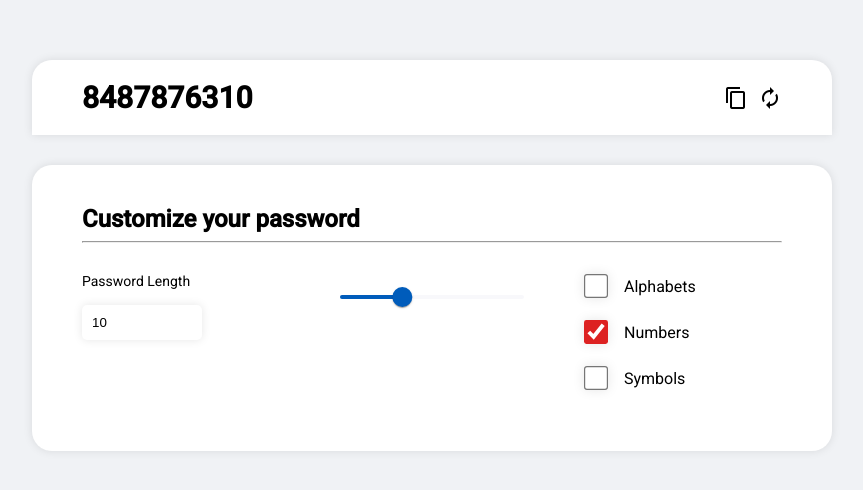
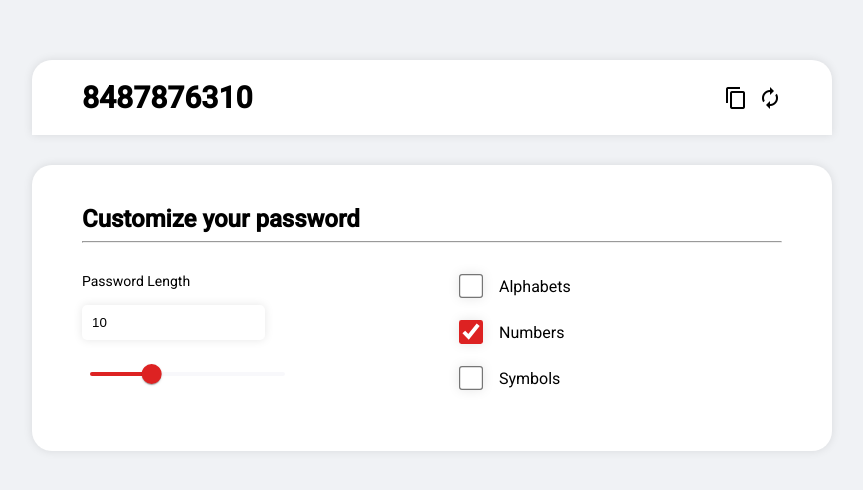
Before and after one commit to ayushijain97/random-password-generator, an Angular app: page / in a window 1280 px wide. Shown: the part 140-630 px from the top of the page, without its empty margins (208-1071 px from the left). Built offline with nearby package versions, Linux system fonts and the light colour scheme.

Commit message:
fix: ui change

```diff
--- a/src/app/app.component.css
+++ b/src/app/app.component.css
@@ -127,7 +127,7 @@
   .customize-password{
     margin-top: 30px;
     display: grid;
-    grid-template-columns: 1fr 1fr 1fr;
+    grid-template-columns: 1fr 1fr;
     gap: 50px; /* Space between grid items */
   }
 
@@ -140,3 +140,15 @@
   input[type="checkbox"]:checked {
     accent-color: #d22; /* Changes the default checkbox color */
   }
+
+  .custom-slider {
+    width: 60%;
+  }
+
+  ::ng-deep .custom-slider .mdc-slider__track--active_fill {
+    border-color: #d22 !important;
+  }
+
+  ::ng-deep .custom-slider .mdc-slider__thumb-knob {
+    border-color: #d22;
+  }
--- a/src/app/app.component.html
+++ b/src/app/app.component.html
@@ -30,19 +30,22 @@
             [(ngModel)]="passwordLength"
             min="1"
             max="30"
-            style="width: 50%; margin-top: 10px"
+            style="width: 50%; margin-top: 10px; margin-bottom: 10px;"
             (change)="generatePassword()"
+            (tab)="generatePassword()"
           />
+          <mat-slider min="1" max="30" step="1" color="accent" class="custom-slider" >
+            <input matSliderThumb [(ngModel)]="passwordLength" (input)="generatePassword()" />
+          </mat-slider>
         </div>
-          <mat-slider min="0" max="30" step="1">
-            <input matSliderThumb [(ngModel)]="passwordLength">
-          </mat-slider>
+
         <div class="checkbox-container">
           <div class="checkbox">
             <input
               type="checkbox"
               [(ngModel)]="characterSets.alphabet"
               id="alphabet"
+              (change)="generatePassword()"
             />
             <label for="alphabet">Alphabets</label>
           </div>
@@ -51,6 +54,7 @@
               type="checkbox"
               [(ngModel)]="characterSets.numbers"
               id="numbers"
+              (change)="generatePassword()"
             />
             <label for="numbers">Numbers</label>
           </div>
@@ -59,6 +63,7 @@
               type="checkbox"
               [(ngModel)]="characterSets.specialCharacters"
               id="specialCharacters"
+              (change)="generatePassword()"
             />
             <label for="specialCharacters">Symbols</label>
           </div>
```
